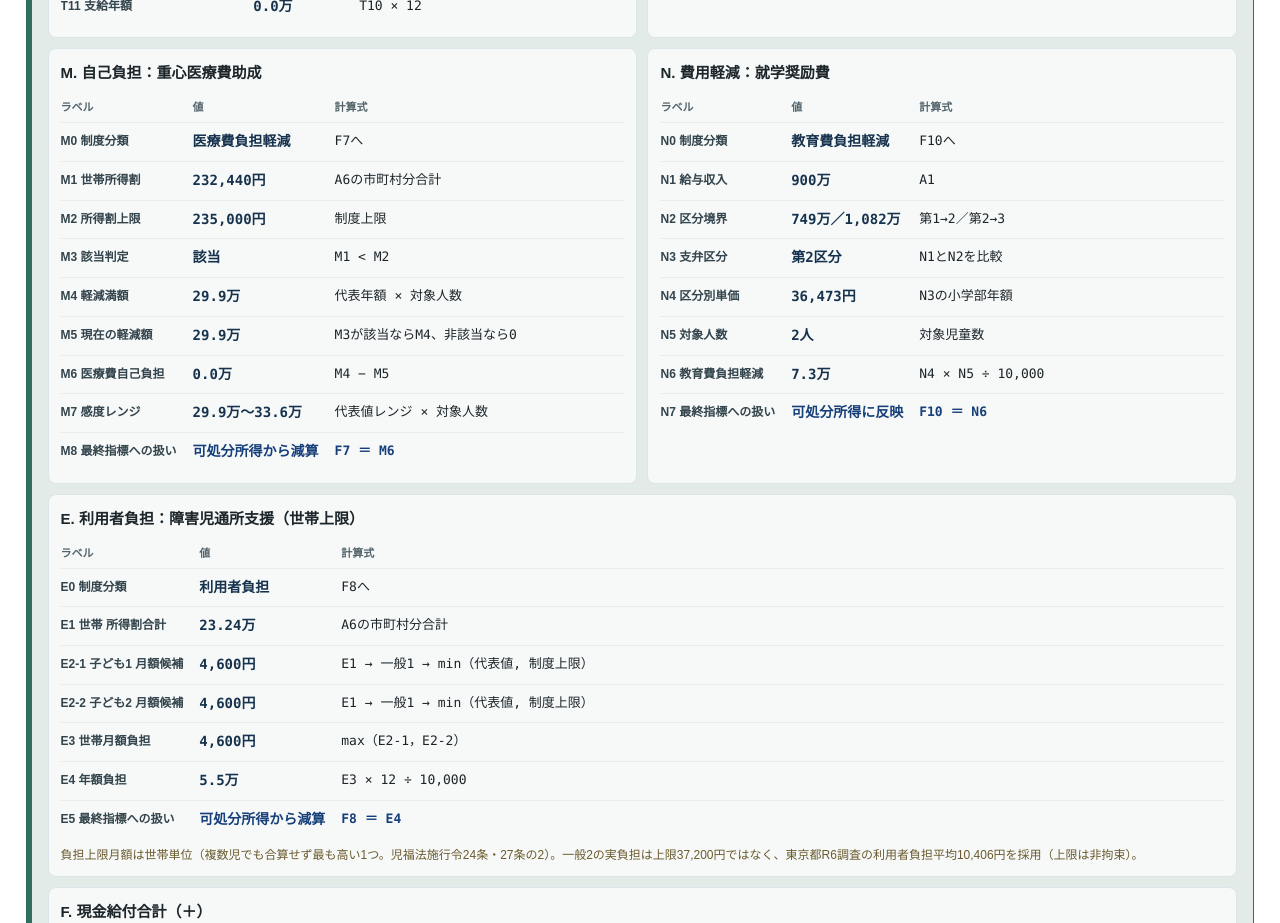
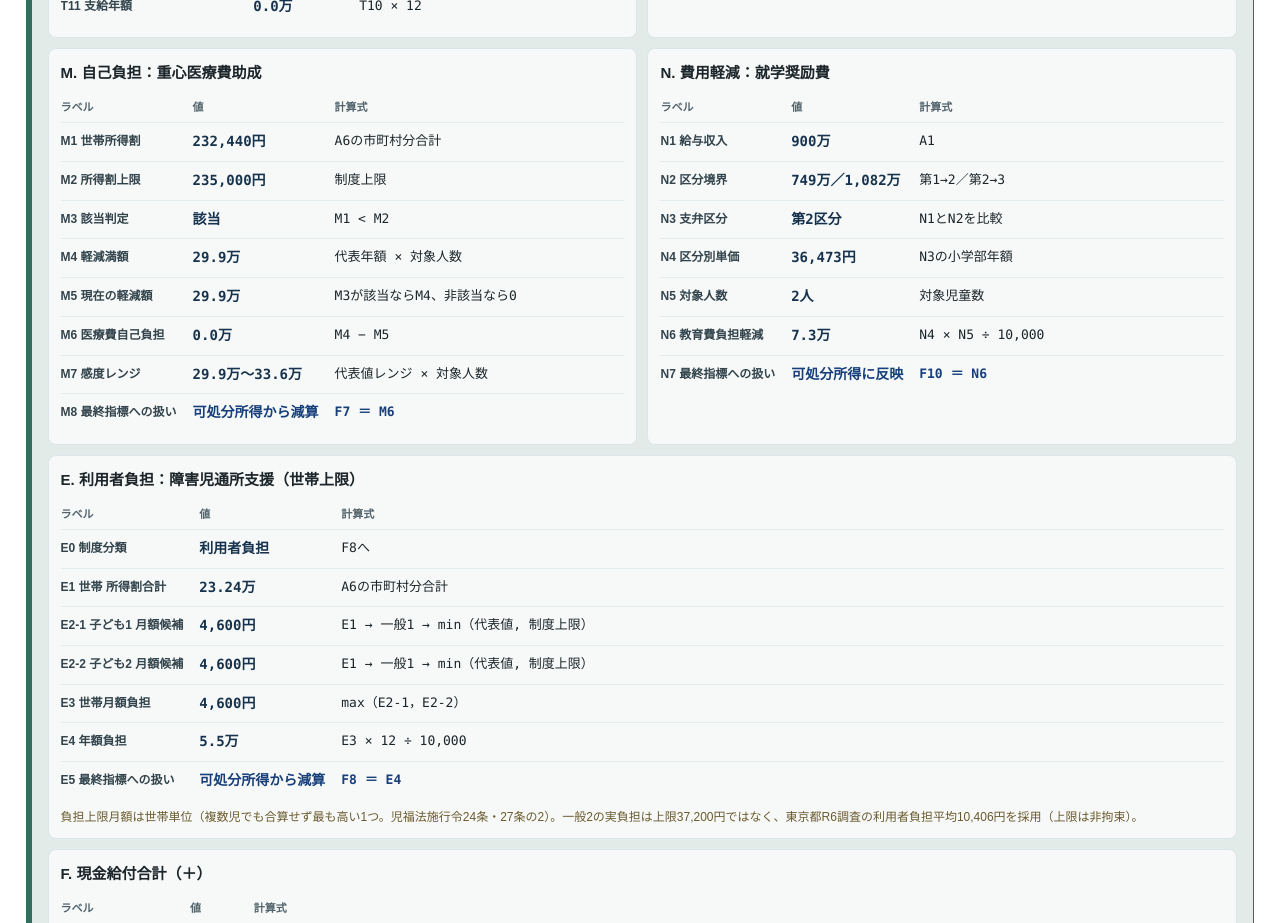
Before and after one commit to Design-for-Changes/dw-appendix, a React (Create React App) app: page / in a window 1280 px wide. Shown: the part 3320-4243 px from the top of the page. Built offline with nearby package versions, Linux system fonts and the light colour scheme.

Commit message:
Remove redundant M0 and N0 rows

```diff
--- a/src/pages/AppendixCliffMap.js
+++ b/src/pages/AppendixCliffMap.js
@@ -782,7 +782,6 @@ function BreakdownPanel({ point }) {
         title="M. 自己負担：重心医療費助成"
         confidence="representative"
         rows={[
-          { key: "M0", label: "M0 制度分類", value: "医療費負担軽減", formula: "F7へ" },
           { key: "M1", label: "M1 世帯所得割", value: fmtYen(m01.judgment?.householdLevyYen), formula: "A6の市町村分合計" },
           { key: "M2", label: "M2 所得割上限", value: fmtYen(m01.judgment?.cutoffYen), formula: "制度上限" },
           { key: "M3", label: "M3 該当判定", value: m01.status, formula: "M1 < M2" },
@@ -799,7 +798,6 @@ function BreakdownPanel({ point }) {
         title="N. 費用軽減：就学奨励費"
         confidence="provisional"
         rows={[
-          { key: "N0", label: "N0 制度分類", value: "教育費負担軽減", formula: "F10へ" },
           { key: "N1", label: "N1 給与収入", value: fmtWan(n04.judgment?.salaryManyen, 0), formula: "A1" },
           { key: "N2", label: "N2 区分境界", value: `${fmt(n04.judgment?.firstToSecondManyen)}万／${fmt(n04.judgment?.secondToThirdManyen)}万`, formula: "第1→2／第2→3" },
           { key: "N3", label: "N3 支弁区分", value: n04.supportClass, formula: "N1とN2を比較" },
```
